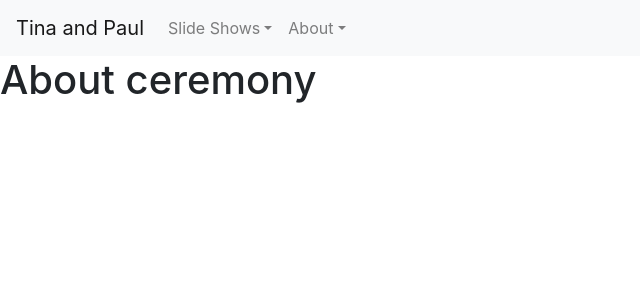
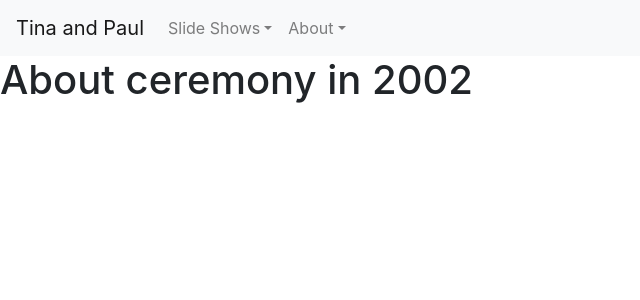
Before and after one commit to pkpjpm/tina-and-paul-solid, a React (Create React App) app: page /about/ceremony in a window 1280 px wide. Shown: the top 300 px of the page, without its empty margins (0-640 px from the left). Built offline with nearby package versions, Linux system fonts and the light colour scheme.

Commit message:
add tabs to about page

```diff
--- a/src/About.js
+++ b/src/About.js
@@ -1,9 +1,67 @@
 import React from "react";
 
 function About( { match: { params } } ) {
+    var tabStrip = function(showTabs, when) {
+        var alert = function(oldSite) {
+            if(oldSite) {
+                return (
+                    <div className="alert alert-info alert-dismissable">
+                        <button class="close" data-dismiss="alert" aria-label="close">&times;</button>
+                        View the original 2002 content, or an update on {prettyWhat}
+                    </div>
+                );
+            }
+        }
+        if(showTabs) {
+            let oldSite = when === "2002";
+            return (
+                <React.Fragment>
+                    {alert(oldSite)}
+                    <ul className="nav nav-tabs">
+                      <li className="nav-item">
+                        <a className={oldSite ? "nav-link active" : "nav-link"} href={`/about/${what}/2002`}>2002</a>
+                      </li>
+                      <li className="nav-item">
+                        <a className={!oldSite ? "nav-link active" : "nav-link"} href={`/about/${what}/2020`}>2020</a>
+                      </li>
+                    </ul>
+                </React.Fragment>
+            );
+        }
+    };
+
+    let what = params.aboutWhat || 'nothing';
+    let when = params.aboutWhen || '2002';
+
+    let prettyWhat = '';
+    let showTabs = false;
+    switch(what){
+        case 'tina':
+            prettyWhat = "Tina";
+            showTabs = true;
+            break;
+
+        case 'paul':
+            prettyWhat = "Paul";
+            showTabs = true;
+            break;
+
+        case 'how-we-met':
+            prettyWhat = "how we met";
+            break;
+
+        case 'ceremony':
+            prettyWhat = "the marriage ceremony";
+            break;
+
+        default:
+            showTabs = false;
+            break;
+    }
     return (
         <div>
-            <h1>About {params.aboutWhat}</h1>
+            {tabStrip(showTabs, when)}
+            <h1>About {what} in {when}</h1>
         </div>
     );
 }
--- a/src/App.js
+++ b/src/App.js
@@ -1,5 +1,5 @@
 import React from 'react';
-import { BrowserRouter, Route } from 'react-router-dom';
+import { BrowserRouter, Route, Switch } from 'react-router-dom';
 import './App.css';
 import BradyBunch from './BradyBunch';
 import SlideShow from './SlideShow';
@@ -41,11 +41,12 @@ function App() {
         </div>
       </nav>
       <BrowserRouter>
-        <div>
+        <Switch>
           <Route exact path="/" component={BradyBunch} />
           <Route path="/slide-show/:showType" component={SlideShow} />
+          <Route path="/about/:aboutWhat/:aboutWhen" component={About} />
           <Route path="/about/:aboutWhat" component={About} />
-        </div>
+        </Switch>
       </BrowserRouter>
     </div>
   );
```
